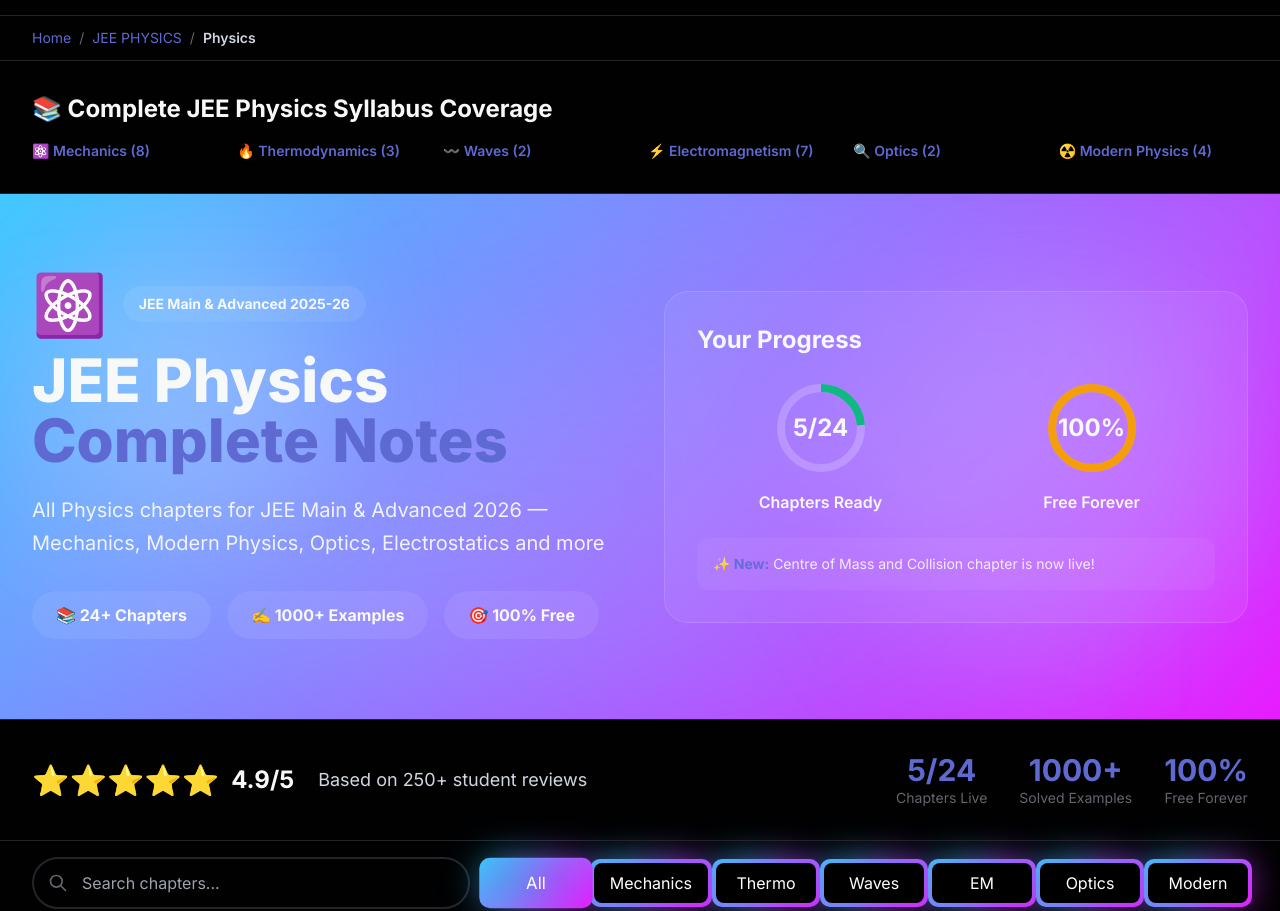
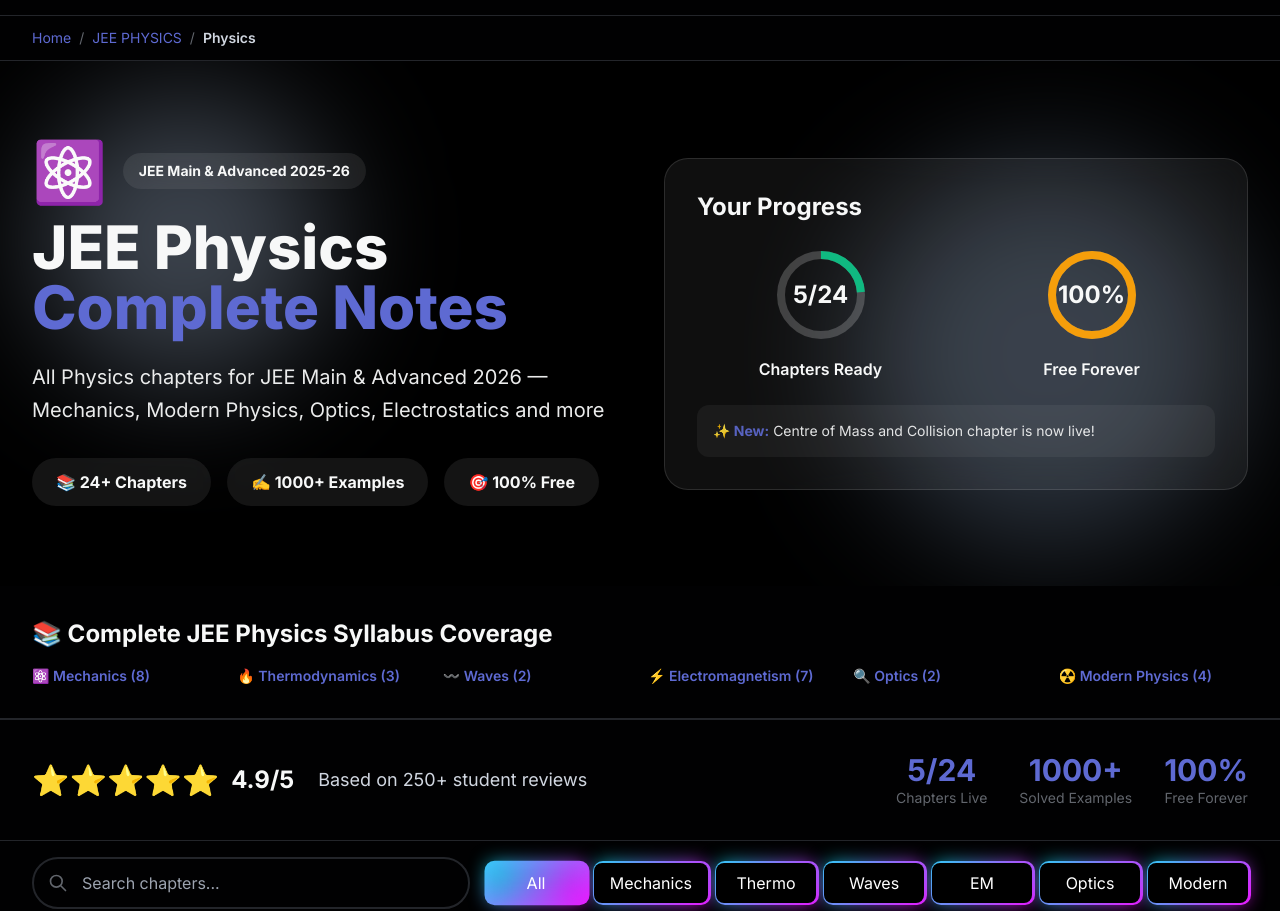
Before and after one commit to syedrazamd/JEE-PREP-GUIDE, a website: page JEE/PHYSICS/index.html in a window 1280 px wide. Shown: the part 65-976 px from the top of the page. Drawn offline with Linux system fonts and the light colour scheme.

Commit message:
ui changes

```diff
--- a/JEE/PHYSICS/index.html
+++ b/JEE/PHYSICS/index.html
@@ -364,45 +364,34 @@
         }
 .hero-gradient {
     position: relative;
-            isolation: isolate;
-            overflow: visible;
-            background: linear-gradient(135deg,
-                #1a1a2e 0%,
-                #16213e 40%,
-                #0f3460 100%
-            );
+    overflow: hidden;
+    background: #000;
 }
 .hero-gradient::before {
     content: '';
     position: absolute;
     inset: 0;
-            background:
-                radial-gradient(ellipse at 15% 60%, rgba(200, 210, 255, 0.18) 0%, transparent 55%),
-                radial-gradient(ellipse at 85% 25%, rgba(180, 200, 255, 0.14) 0%, transparent 50%),
-                radial-gradient(ellipse at 50% 90%, rgba(160, 180, 255, 0.1) 0%, transparent 60%);
-            filter: blur(40px);
+    backdrop-filter: blur(24px);
+    -webkit-backdrop-filter: blur(24px);
     z-index: 0;
     pointer-events: none;
 }
-        .hero-gradient::after {
-            content: '';
-            position: absolute;
-            inset: -2px;
-            background: linear-gradient(-45deg, #e81cff 0%, #40c9ff 100%);
-            z-index: -1;
-            pointer-events: none;
+/* ::after completely removed — that was the white part */
+.hero-gradient > * {
+    position: relative;
+    z-index: 1;
 }
         .card-hover {
             transition: all 0.3s cubic-bezier(0.4, 0, 0.2, 1) !important;
             border-radius: 30px !important;
             background: #1c1c20 !important;
-            box-shadow: 12px 12px 24px rgba(0, 0, 0, 0.5),
-                        -12px -12px 24px rgba(255, 255, 255, 0.03) !important;
+            box-shadow: 24px 24px 32px #010102,
+                        -1px -1px 1px rgba(255, 255, 255, 0.01) !important;
         }
         .card-hover:hover {
             transform: translateY(-8px) !important;
-            box-shadow: 16px 16px 32px rgba(0, 0, 0, 0.6),
-                        -16px -16px 32px rgba(255, 255, 255, 0.04) !important;
+            box-shadow: 25px 25px 33px #010102,
+                        -2px -2px 2px rgba(255, 255, 255, 0.04) !important;
         }
         .progress-bar {
             position: fixed;
@@ -433,11 +422,11 @@
             content: '';
             position: absolute;
             inset: 0;
-            left: -4px;
+            left: -1px;
             top: -1px;
             margin: auto;
-            width: calc(100% + 8px);
-            height: calc(100% + 8px);
+            width: calc(100% + 4px);
+            height: calc(100% + 4px);
             border-radius: 10px;
             background: linear-gradient(-45deg, #e81cff 0%, #40c9ff 100%);
             z-index: -10;
@@ -450,13 +439,13 @@
             inset: 0;
             background: linear-gradient(-45deg, #fc00ff 0%, #00dbde 100%);
             transform: translate3d(0, 0, 0) scale(0.95);
-            filter: blur(20px);
+            filter: blur(10px);
         }
         .glow-button:hover::after {
             filter: blur(30px);
         }
         .glow-button-active {
-            transform: scale(1.05);
+            transform: scale(1.01);
         }
 
         /* Category Colors */
@@ -589,31 +578,6 @@
     </nav>
 
     <!-- SEO-Friendly Table of Contents -->
-<section class="bg-surface-2 py-8 border-b border-hairline">
-    <div class="max-w-7xl mx-auto px-4 sm:px-6 lg:px-8">
-        <h2 class="text-2xl font-bold text-ink mb-4">📚 Complete JEE Physics Syllabus Coverage</h2>
-        <div class="grid grid-cols-2 md:grid-cols-3 lg:grid-cols-6 gap-4 text-sm">
-            <a href="#mechanics-section" class="text-primary hover:underline font-semibold">
-                ⚛️ Mechanics (8)
-            </a>
-            <a href="#thermodynamics-section" class="text-primary hover:underline font-semibold">
-                🔥 Thermodynamics (3)
-            </a>
-            <a href="#waves-section" class="text-primary hover:underline font-semibold">
-                〰️ Waves (2)
-            </a>
-            <a href="#electromagnetism-section" class="text-primary hover:underline font-semibold">
-                ⚡ Electromagnetism (7)
-            </a>
-            <a href="#optics-section" class="text-primary hover:underline font-semibold">
-                🔍 Optics (2)
-            </a>
-            <a href="#modern-section" class="text-primary hover:underline font-semibold">
-                ☢️ Modern Physics (4)
-            </a>
-        </div>
-    </div>
-</section>
     <!-- Hero Section -->
     <section class="hero-gradient text-ink py-16 md:py-20 relative overflow-hidden">
         <div class="absolute inset-0 hero-part">
@@ -688,7 +652,31 @@
             </div>
         </div>
     </section>
-
+    <section class="bg-surface-2 py-8 border-b border-hairline">
+    <div class="max-w-7xl mx-auto px-4 sm:px-6 lg:px-8">
+        <h2 class="text-2xl font-bold text-ink mb-4">📚 Complete JEE Physics Syllabus Coverage</h2>
+        <div class="grid grid-cols-2 md:grid-cols-3 lg:grid-cols-6 gap-4 text-sm">
+            <a href="#mechanics-section" class="text-primary hover:underline font-semibold">
+                ⚛️ Mechanics (8)
+            </a>
+            <a href="#thermodynamics-section" class="text-primary hover:underline font-semibold">
+                🔥 Thermodynamics (3)
+            </a>
+            <a href="#waves-section" class="text-primary hover:underline font-semibold">
+                〰️ Waves (2)
+            </a>
+            <a href="#electromagnetism-section" class="text-primary hover:underline font-semibold">
+                ⚡ Electromagnetism (7)
+            </a>
+            <a href="#optics-section" class="text-primary hover:underline font-semibold">
+                🔍 Optics (2)
+            </a>
+            <a href="#modern-section" class="text-primary hover:underline font-semibold">
+                ☢️ Modern Physics (4)
+            </a>
+        </div>
+    </div>
+</section>
     <!-- Add this after hero section, before filter section -->
 <section class="py-8 bg-surface-1 border-y border-hairline" itemscope itemtype="https://schema.org/Product">
     <meta itemprop="name" content="JEE Physics Complete Notes">
```
Lines whose indentation alone changed are shown as unchanged.
